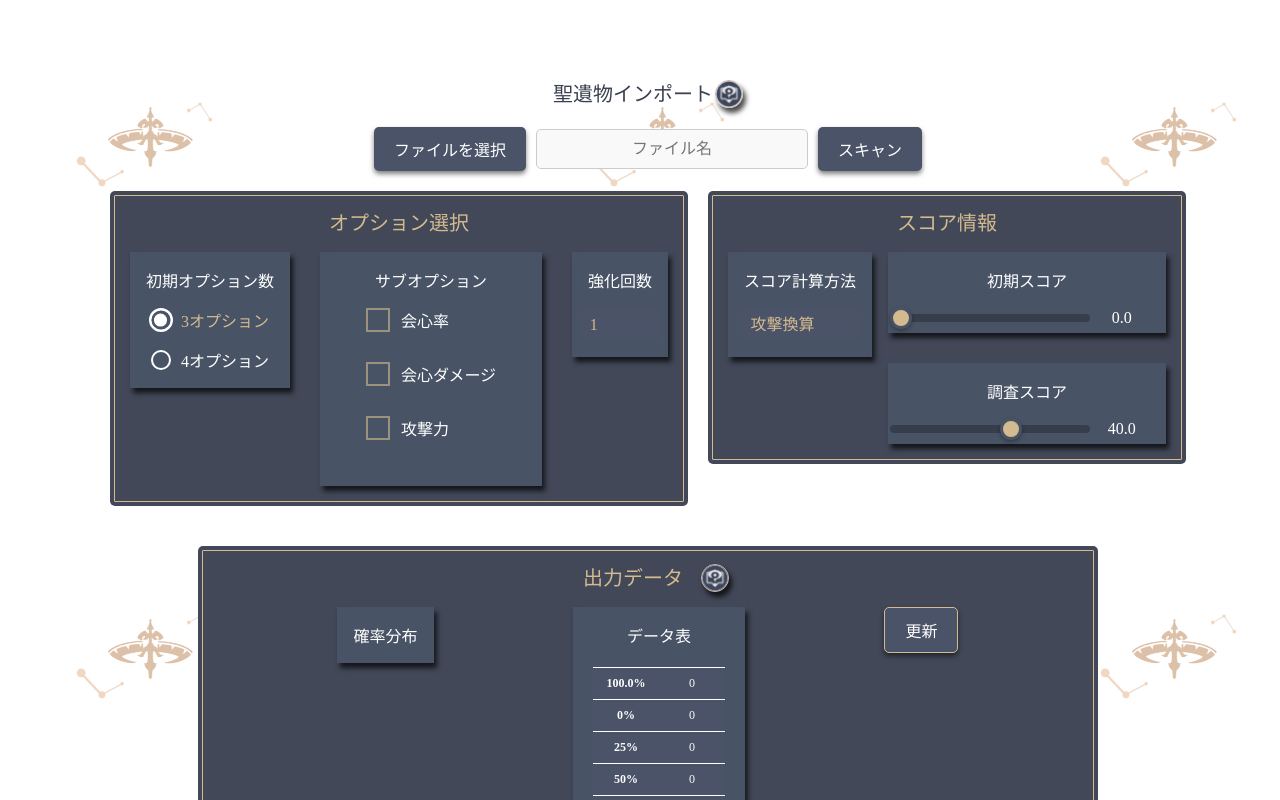
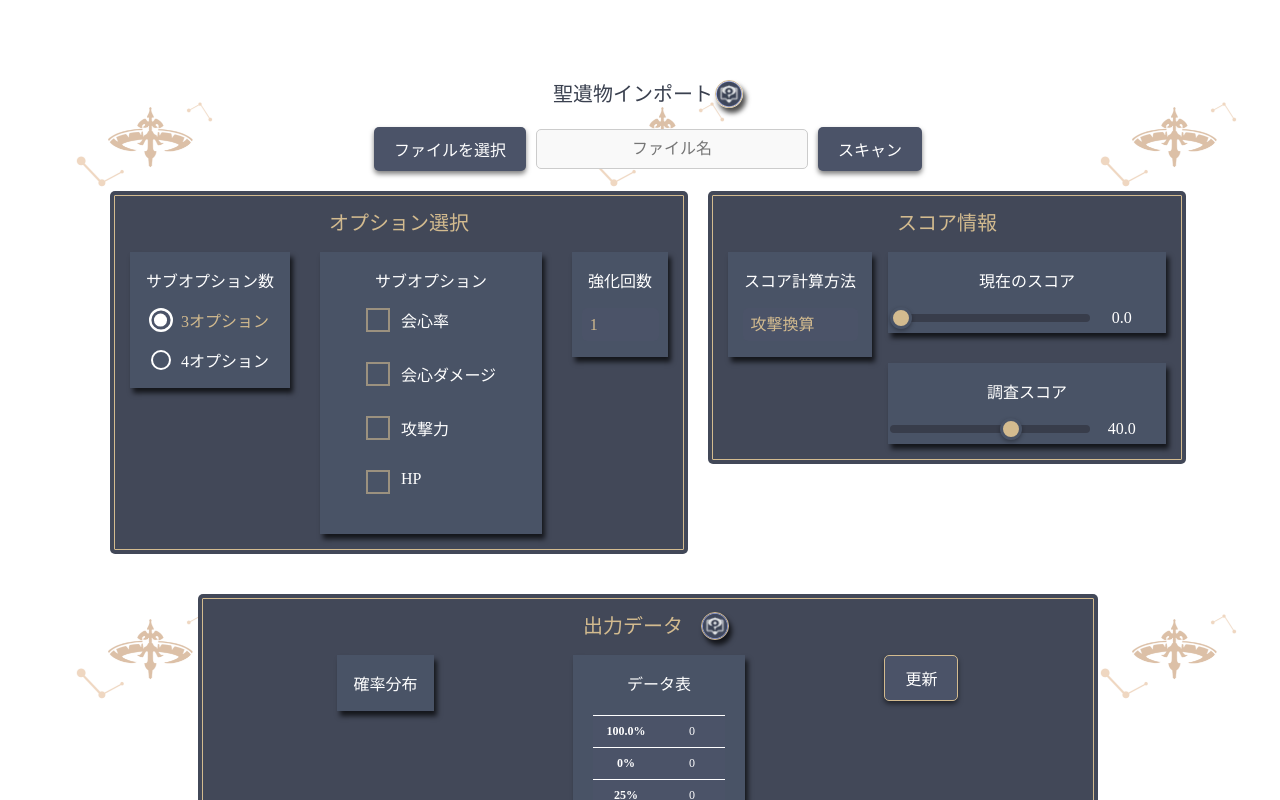
Before and after one commit to kyobankatu/ArtifactSimulator-Vercel, a Vue app: page / in a window 1280 px wide. Shown: the top 800 px of the page. Built offline with nearby package versions, Linux system fonts and the light colour scheme; a web font is replaced by a local one.

Commit message:
add hp checkbox edit name of widgets

```diff
--- a/src/App.vue
+++ b/src/App.vue
@@ -109,7 +109,7 @@
           </div>
           <div id="artifact-info-inner-area">
             <div id="option-num-area" class="info-section">
-              <p>初期オプション数</p>
+              <p>サブオプション数</p>
               <input class="visually-hidden" type="radio" name="option" value="3" id="option-3" v-model.number="option" />
               <label for="option-3">3オプション</label>
               <input class="visually-hidden" type="radio" name="option" value="4" id="option-4" v-model.number="option" />
@@ -127,6 +127,9 @@
 
                 <input type="checkbox" id="is-atk" v-model="is_atk"/>
                 <label for="is-atk">攻撃力</label>
+
+                <input type="checkbox" id="is-hp" v-model="is_hp"/>
+                <label for="is-hp">HP</label>
               </div>
             </div>
 
@@ -154,7 +157,7 @@
             </div>
             <div id="slider-area">
               <div id="init-score-area" class="info-section">
-                <p>初期スコア</p>
+                <p>現在のスコア</p>
                 <div class="range-slider">
                   <!-- スライダー -->
                   <input
@@ -413,6 +416,7 @@ export default {
 
         // チェックボックスやスライダーの値を更新
         const atk_box = document.getElementById('is-atk');
+        const hp_box = document.getElementById('is-hp');
         const crit_rate_box = document.getElementById('is-crit-rate');
         const crit_dmg_box = document.getElementById('is-crit-dmg');
         const init_slider = document.getElementById('init-slider');
@@ -421,6 +425,7 @@ export default {
 
         // チェックボックスの状態を設定
         atk_box.checked = this.is_atk
+        hp_box.checked = this.is_hp
         crit_rate_box.checked = this.is_crit_rate
         crit_dmg_box.checked = this.is_crit_dmg
 
```
